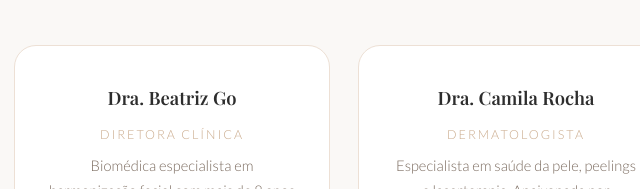
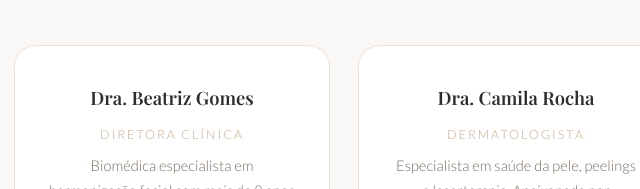
Before and after one commit to Lealzin00/empresa, a plain HTML site: page sobre.html in a window 1280 px wide. Shown: the part 2326-2515 px from the top of the page, 124-764 px from the left. Drawn offline with nearby package versions, Linux system fonts and the light colour scheme; a web font is replaced by a local one.

Commit message:
Update sobre.html

```diff
--- a/sobre.html
+++ b/sobre.html
@@ -140,7 +140,7 @@
         <div class="card-grid">
             <div class="card" style="text-align:center;">
 
-                <h3>Dra. Beatriz Go</h3>
+                <h3>Dra. Beatriz Gomes</h3>
                 <p
                     style="color:var(--rose-gold);font-size:0.78rem;letter-spacing:2px;text-transform:uppercase;margin-bottom:8px;">
                     Diretora Clínica</p>
```
